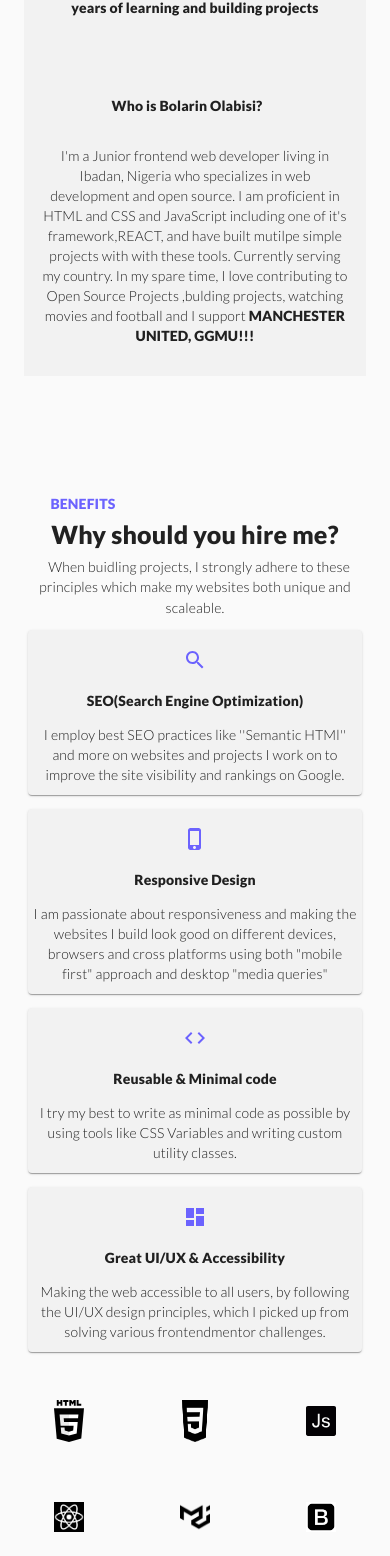
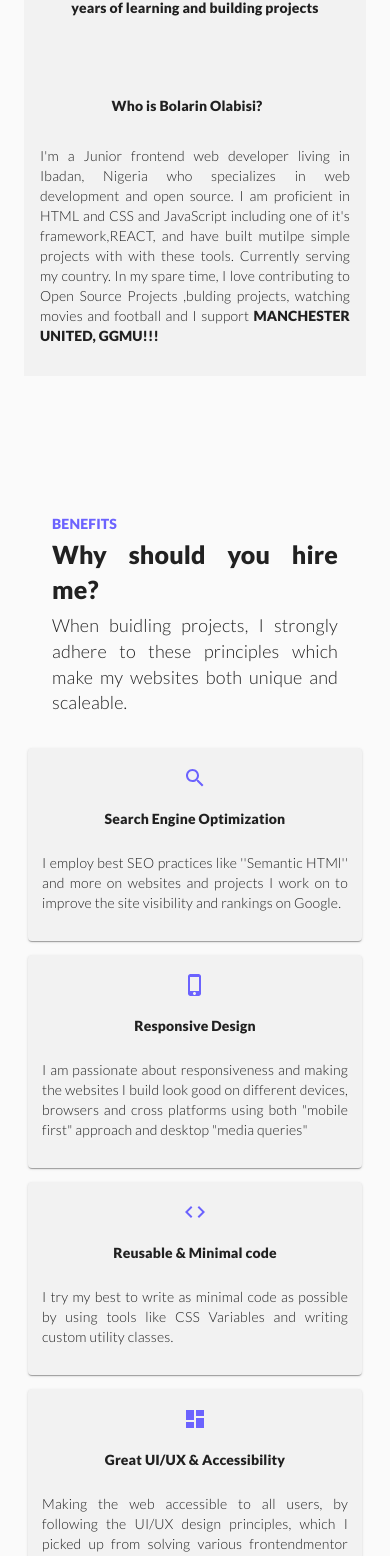
Before and after one commit to mightyFZeus/MyPortfolio, a React (Create React App) app: page / in a window 390 px wide. Shown: the part 1213-2769 px from the top of the page. Built offline with nearby package versions, Linux system fonts and the light colour scheme; a web font is replaced by a local one.

Commit message:
texts alignment

```diff
--- a/src/App.js
+++ b/src/App.js
@@ -67,7 +67,7 @@ const resume = [
   },
   {
     id: uuid(),
-    title: "Cryptocurrency App Tracker",
+    title: "Cryptocurrency Tracker",
     description: "The effectiveness of digital proximity tracking tools depends on a high coverage and utilization rate among the population. Trust is a central issue, with laws on privacy and data security varying drastically throughout the world. “We must ensure that key elements of privacy are not abused or disregarded in the name of public health response for emergencies",
     github: "https://github.com/mightyFZeus/crypto-app.git",
     live: "https://crypto-appb.netlify.app",
--- a/src/components/About/styles.css
+++ b/src/components/About/styles.css
@@ -4,10 +4,13 @@
 .name{
     font-weight: bolder;
     margin-top: 4em;
-    padding-right: 100px;
+    /* padding-right: 100px; */
 }
 .nameDescription{
-    padding-right: 100px;
+    /* padding-right: 100px; */
+    text-align: justify;
+    padding-left: 20px;
+    padding-right: 20px;
 }
     @media only screen and (max-width:600px) {
         .nameDescription{
--- a/src/components/Contact/styles.css
+++ b/src/components/Contact/styles.css
@@ -2,7 +2,8 @@
 
 .heading{
     font-weight: bolder;
-    color:#6c63fe
+    color:#6c63fe;
+
 }
 
 .contact-img{
@@ -11,6 +12,8 @@
 
 .subtitle{
     font-size: 15px;
+
+    text-align: center;
 }
 .get{
     font-size: 60px;
@@ -18,6 +21,7 @@
     font-family: 'Lato', sans-serif;
     word-spacing: 8px;
     margin-bottom: 0;
+    margin-top: 0;
 }
 @media only screen and (max-width: 600px){
     .contact-img{
--- a/src/components/Footer/Footer.jsx
+++ b/src/components/Footer/Footer.jsx
@@ -12,6 +12,8 @@ const moveUp =() =>{
 
 
 function Footer() {
+
+
     return (
         <>
         <div>
@@ -31,9 +33,8 @@ function Footer() {
             </div>
             <div className='copyright'>
             <p style={{fontWeight:'bold'}}>Copyright &copy; Bolarin olabisi 2021, All rights reserved</p>
+            </div>
 
-
-            </div>
         </div>
         </>
     )
--- a/src/components/Projects/Projects.jsx
+++ b/src/components/Projects/Projects.jsx
@@ -35,16 +35,16 @@ const Projects =({resume}) =>{
                       <p className='logo-live'>{resume.eye}</p>
                      </a>
                    </div>
-                    <Typography className={classes.title}  >
+                    <p className={classes.title}  >
                       {resume.title}
-                    </Typography>
+                    </p>
 
-                    <Typography  >
+                    <p className='resume-desc'  >
                       {resume.description}
-                    </Typography>
-                    <Typography className={classes.stack}  >
+                    </p>
+                    <p className={classes.stack}  >
                       {resume.stack}
-                    </Typography>
+                    </p>
 
                   </CardContent>
                 </Card>
--- a/src/components/Projects/Styles.js
+++ b/src/components/Projects/Styles.js
@@ -13,7 +13,8 @@ export default makeStyles((theme) => ({
   },
   title:{
     fontWeight:'bold',
-    fontSize:'20px'
+    fontSize:'20px',
+    marginTop:'0'
   },
   stack:{
     color:"#6c63fe"
--- a/src/components/Projects/styles.css
+++ b/src/components/Projects/styles.css
@@ -6,6 +6,11 @@
     font-family: 'Lato', sans-serif;
     margin-bottom: 3em
 
+
+}
+
+.resume-desc{
+    text-align:justify;
 
 }
 
--- a/src/components/Skills/Skills.jsx
+++ b/src/components/Skills/Skills.jsx
@@ -18,7 +18,7 @@ import uuid from 'react-uuid'
 const skills = [
   {
     id: uuid(),
-    title: "SEO(Search Engine Optimization)",
+    title: "Search Engine Optimization",
     description: " I employ best SEO practices like ''Semantic HTMl'' and more on websites and projects I work  on to improve the site visibility and rankings on Google.",
     image: <SearchIcon />
   },
@@ -54,13 +54,15 @@ const Skills =() =>{
 
         <Grid container justify="center" md={12} lg={6} spacing={2}>
           <Grid item xs={12}  className={classes.benefitsGrid}  md={6} >
-              <p className='benefits'>BENEFITS</p>
+              <div className='test'>
+                <p className='benefits'>BENEFITS</p>
               <p className='hire'>Why should you hire me?</p>
               <span className='hire-desc'>
                When buidling  projects,
                I strongly adhere to these principles
                which make my websites both unique and scaleable.
               </span>
+              </div>
 
 
           </Grid>
@@ -71,14 +73,14 @@ const Skills =() =>{
                  className={classes.card}
                   component={Card} item
                    xs={12} lg={6}   md={5}
-                   style={{paddingRight:'10px'}}
-                   style={{paddingLeft:'10px'}}
-                   style={{paddingTop:'10px'}}
-                   style={{paddingBottom:'10px'}}
+                  //  style={{paddingRight:'10px'}}
+                  //  style={{paddingLeft:'10px'}}
+                  //  style={{paddingTop:'10px'}}
+                  //  style={{paddingBottom:'10px'}}
                    >
                      <p className="logo-skill">{skill.image}</p>
                 <p className='skill-heading'>{skill.title}</p>
-                {skill.description}
+                <p className="skill-desc">{skill.description}</p>
                 </Grid>
               ))}
 
--- a/src/components/Skills/styles.css
+++ b/src/components/Skills/styles.css
@@ -22,15 +22,24 @@
     flex-wrap: wrap;
 }
 
+.test{
+    display:flex;
+    flex-direction:column;
+    padding: 70px;
+
+}
+
 .skill-heading{
     font-weight: bold;
+
 }
 
 .benefits{
     color:#6c63fe;
     font-weight: bold;
-    margin-right: 16em;
+    /* margin-right: 16em; */
     margin-bottom: 0px;
+    text-align: justify;
 }
 
 .hire{
@@ -38,14 +47,23 @@
     font-size: 25px;
     margin-top: 3px;
     margin-bottom: 5px;
+    text-align: justify;
+}
+.skill-desc{
+    text-align: justify;
+    padding: 10px;
+
 }
 
 .hire-desc{
-    margin-left: 9.2em;
+    font-size:18px;
+    text-align: justify;
 }
-@media only screen and (max-width:600px) {
-    .hire-desc{
-        margin-left: .6em;
+ @media only screen and (max-width:600px) {
+
+
+    .test{
+        padding: 20px;
     }
 }
 
```
Also changed, not shown: src/components/Skills/Styles.js (line endings or trailing spaces).
